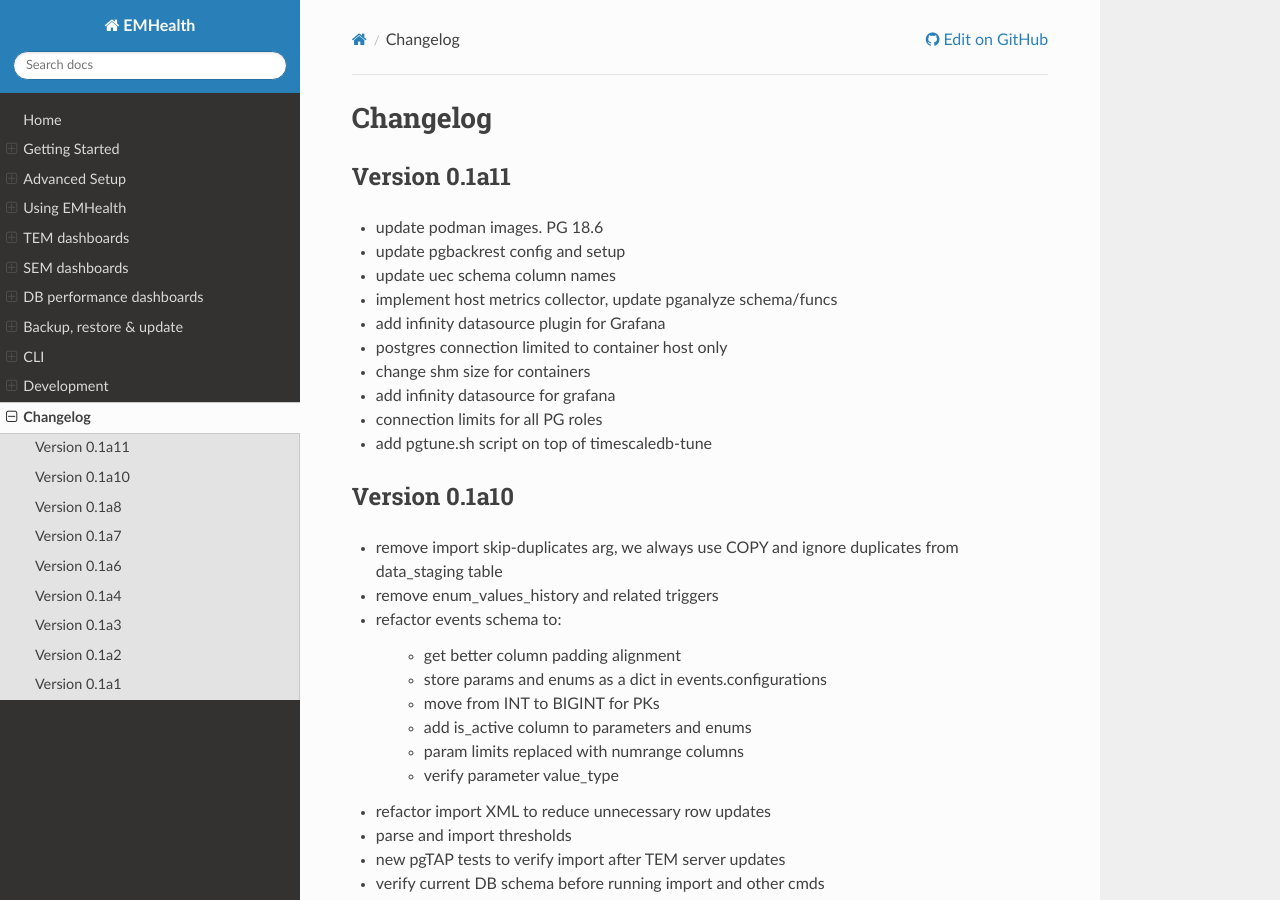
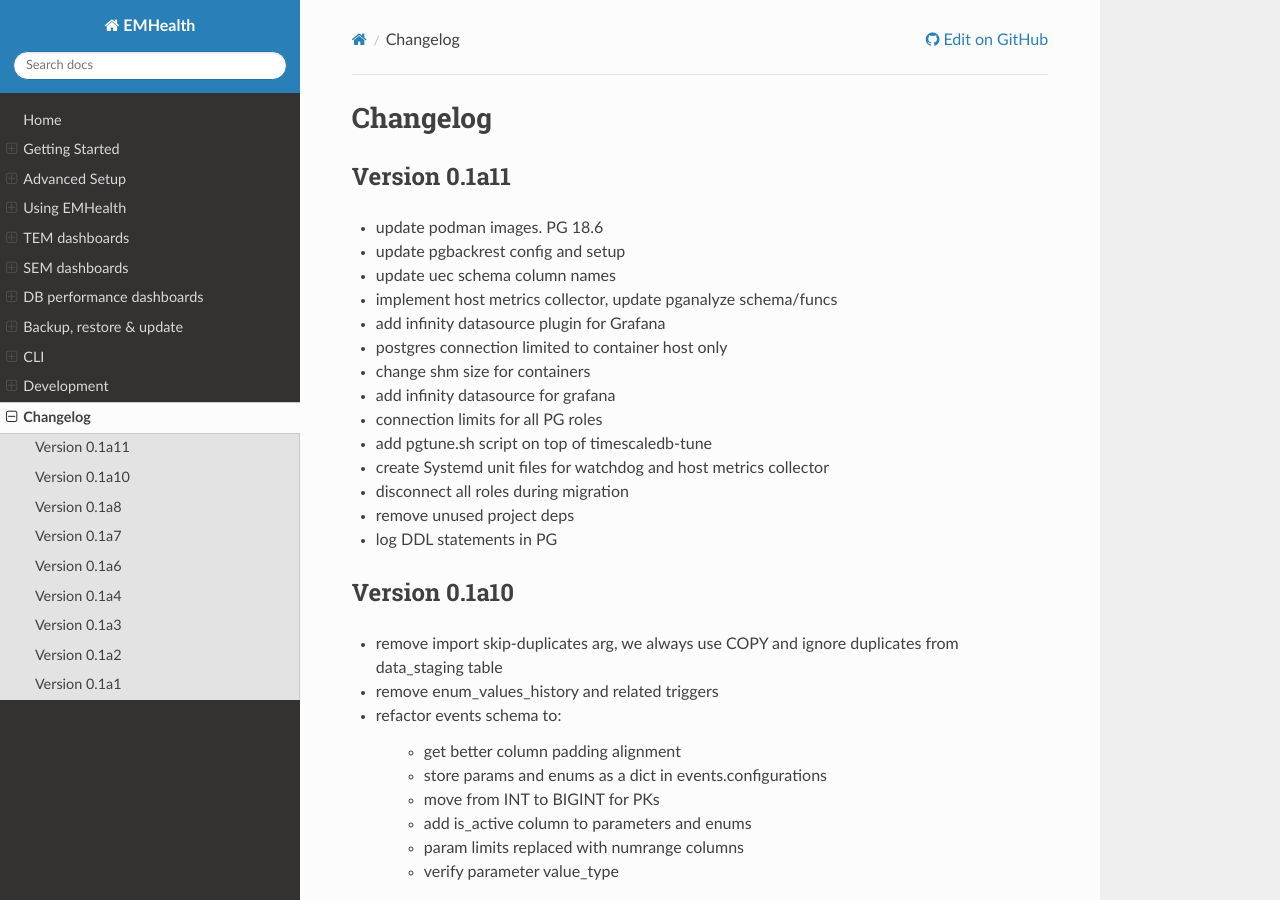
Before and after one commit to azazellochg/em_health, a Sphinx documentation site: the page built from docs/changelog.rst, in a window 1280 px wide and 900 px high. Built offline with Sphinx 7.4.7 and the Read the Docs theme 3.1.0, drawn with Linux system fonts in a browser that asks for light colours.

Commit message:
update changelog

```diff
--- a/docs/changelog.rst
+++ b/docs/changelog.rst
@@ -14,6 +14,10 @@ Version 0.1a11
 * add infinity datasource for grafana
 * connection limits for all PG roles
 * add pgtune.sh script on top of timescaledb-tune
+* create Systemd unit files for watchdog and host metrics collector
+* disconnect all roles during migration
+* remove unused project deps
+* log DDL statements in PG
 
 
 Version 0.1a10
```
